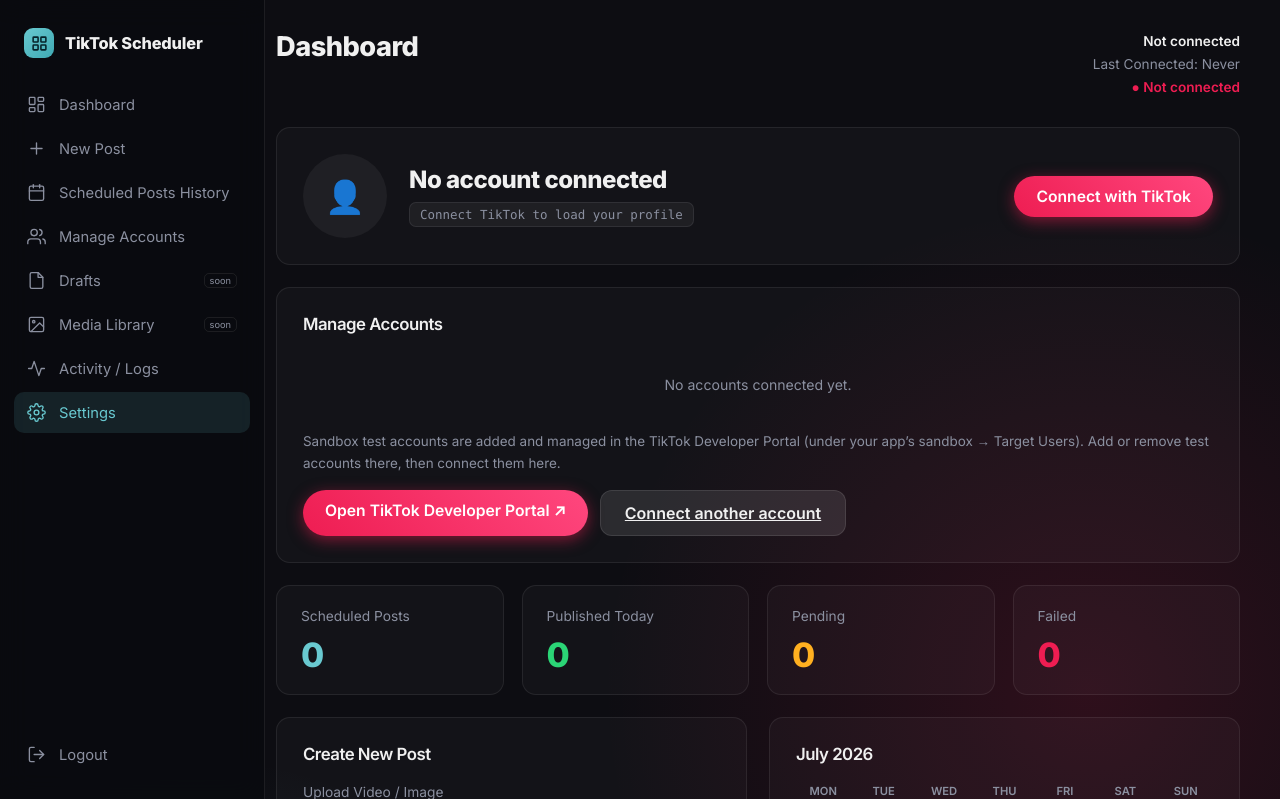
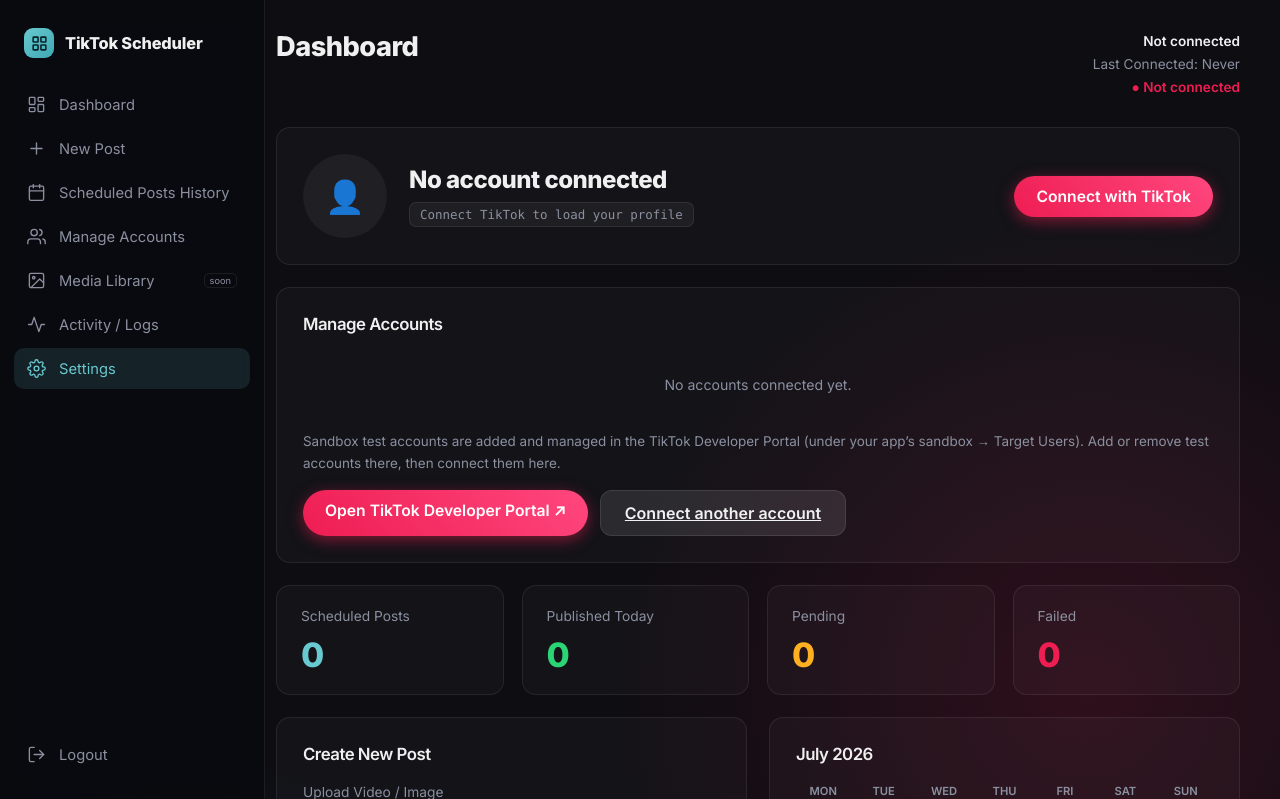
Before and after one commit to aaron35tobias/tiktok-scheduler, a Django app: page /dashboard/ in a window 1280 px wide. Shown: the top 799 px of the page. Run offline with Django 5.2, Linux system fonts and the light colour scheme; parts of the project's set-up code (start-up, migrations or seed data) failed here and were passed over.

Commit message:
style: remove Drafts item from sidebar

```diff
--- a/core/templates/core/dashboard.html
+++ b/core/templates/core/dashboard.html
@@ -201,10 +201,6 @@
         <a href="#accounts" class="nav-link">
             <svg viewBox="0 0 24 24" fill="none" stroke="currentColor" stroke-width="1.7" stroke-linecap="round" stroke-linejoin="round"><path d="M17 21v-2a4 4 0 0 0-4-4H5a4 4 0 0 0-4 4v2"/><circle cx="9" cy="7" r="4"/><path d="M23 21v-2a4 4 0 0 0-3-3.87"/><path d="M16 3.13a4 4 0 0 1 0 7.75"/></svg>
             Manage Accounts
-        </a>
-        <a href="#" class="nav-link">
-            <svg viewBox="0 0 24 24" fill="none" stroke="currentColor" stroke-width="1.7" stroke-linecap="round" stroke-linejoin="round"><path d="M14 2H6a2 2 0 0 0-2 2v16a2 2 0 0 0 2 2h12a2 2 0 0 0 2-2V8z"/><polyline points="14 2 14 8 20 8"/></svg>
-            Drafts <span class="soon">soon</span>
         </a>
         <a href="#" class="nav-link">
             <svg viewBox="0 0 24 24" fill="none" stroke="currentColor" stroke-width="1.7" stroke-linecap="round" stroke-linejoin="round"><rect x="3" y="3" width="18" height="18" rx="2"/><circle cx="8.5" cy="8.5" r="1.5"/><polyline points="21 15 16 10 5 21"/></svg>
```
